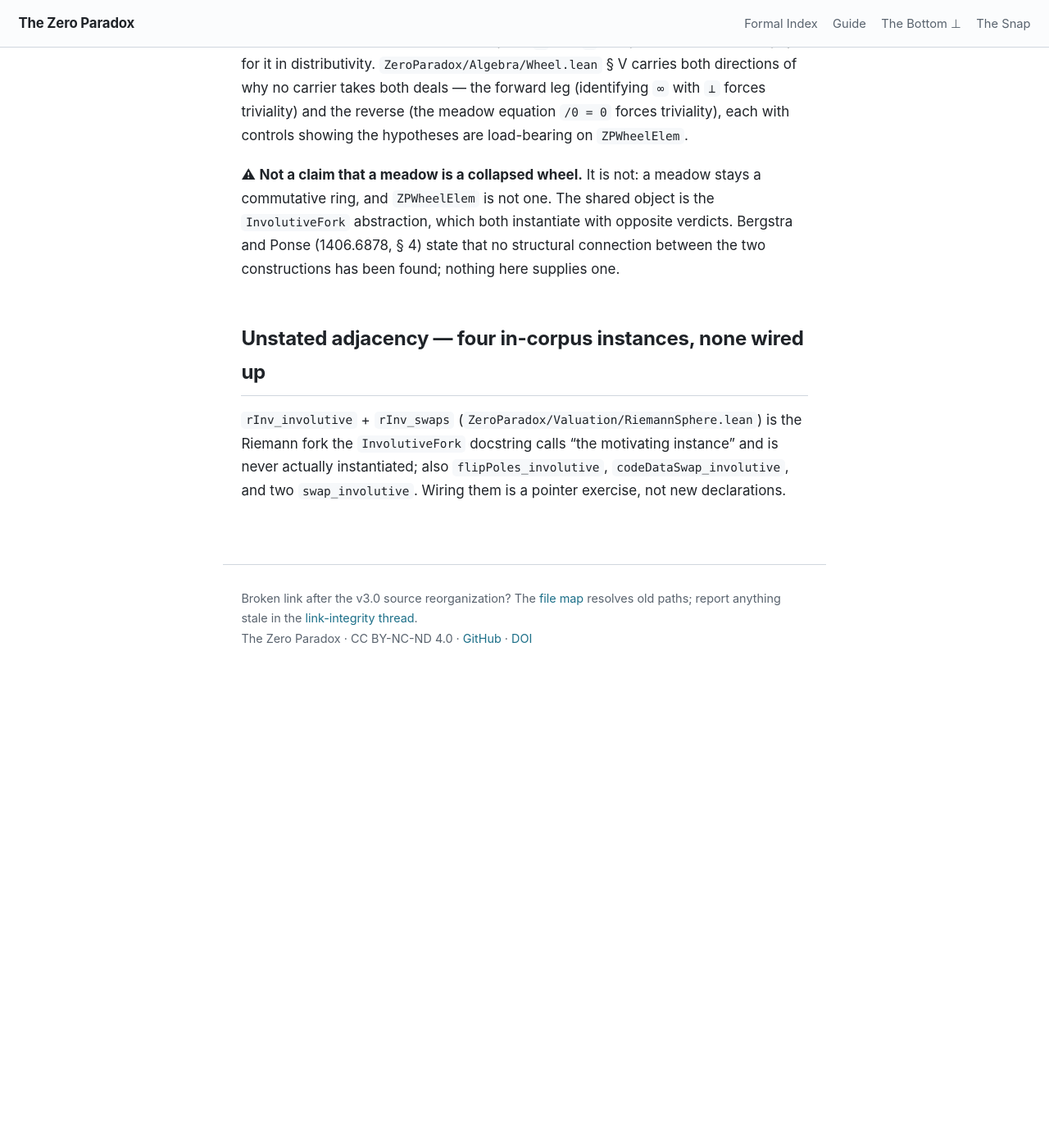
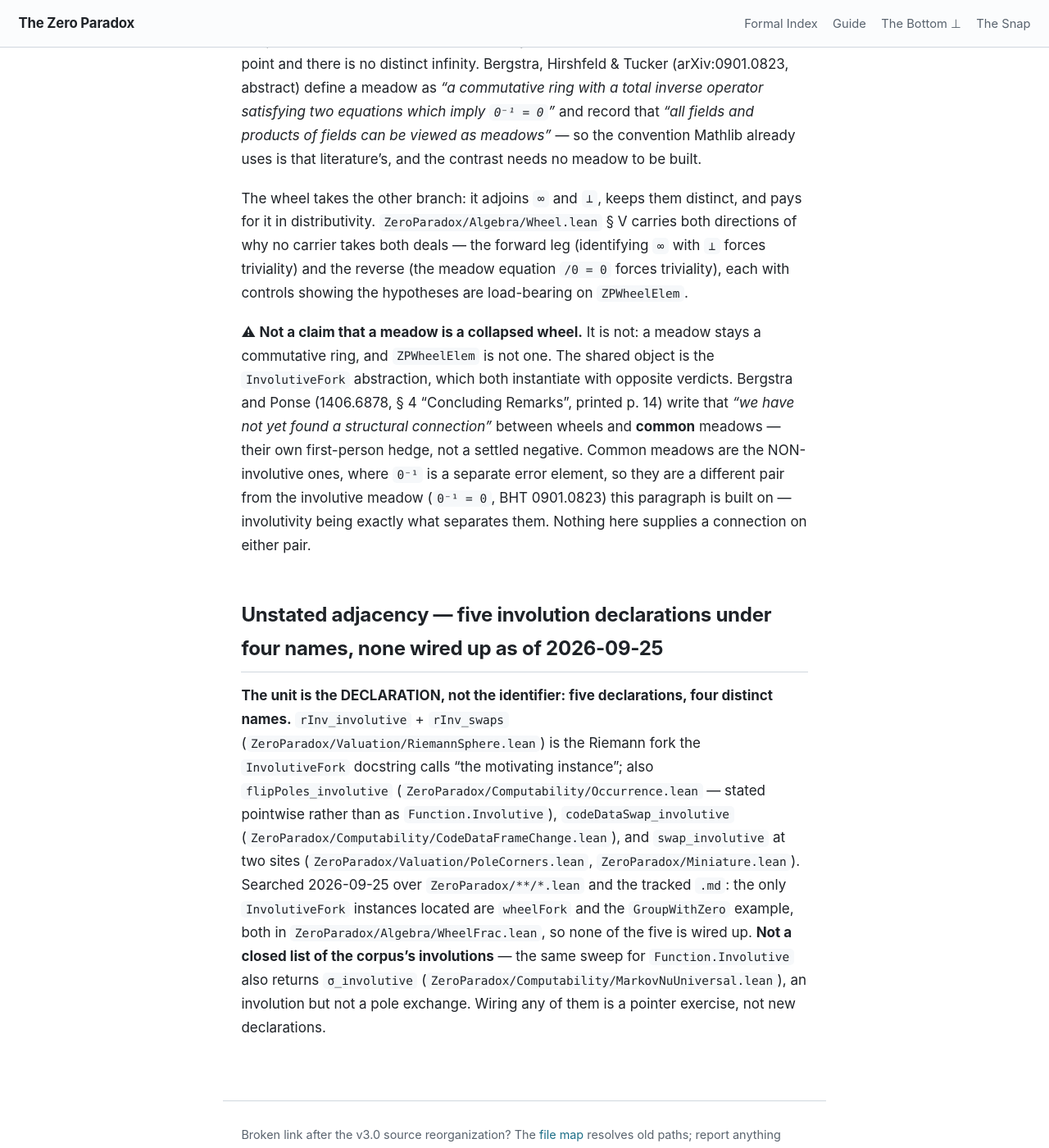
Before and after one commit to timbrigham/ZeroParadox, a Jekyll site: the page built from ZeroParadox/Algebra/WheelFrac.md, in a window 1280 px wide and 1400 px high, scrolled down 3918 px. Shown: the whole window at 82% size. Built offline with Jekyll 4.4.1, drawn with Linux system fonts in a browser that asks for light colours; our own code applies the rules of GitHub Pages for plain Markdown files; before the commit the page ends 4757 px from its top, so only the background shows below that; some of the changed text lies outside the part shown.

Commit message:
Restore the relation Carlström predicates "improper" of, and date the adjacency sweep
The p. 5 quotation named the submonoid S as the improper thing. The source
names the wheel congruence ≡_S on A × A — the very distinction the paragraph
exists to draw against ∼_S on A × S. Re-derived from the PDF: the ≡ glyph
survives extraction as (cid:17) and ⊙ as (cid:12), and all four occurrences of
"improper" in the paper predicate it of a relation or an ideal, never of a
submonoid.

Also: cite Carlström 2001:11 with the printed page instead of the gitignored
private PDF path; record that the construction's lineage runs through Setzer,
with the credit chain pointed at Wheel.lean § "Lineage" rather than copied;
restate Bergstra and Ponse's remark in their own first-person hedge and name
the object it is about (common meadows, non-involutive) as distinct from the
involutive meadow this paragraph uses; and give the adjacency count its unit
(five declarations, four names), a date and a searched scope, with the
completeness claim withdrawn.

Co-Authored-By: Claude Opus 5 (1M context) <noreply@anthropic.com>
Claude-Session: https://claude.ai/code/session_01AGpP8SFJJ3HadqzDKHPYt7

```diff
--- a/ZeroParadox/Algebra/WheelFrac.md
+++ b/ZeroParadox/Algebra/WheelFrac.md
@@ -48,7 +48,7 @@ CATEGORY, dualizing μ↔ν, while inversion acts on the ELEMENT set, swapping 0
 
 ## Prior art — Carlström § 4 proves MORE
 
-The specific result is **Prop. 4.4** (`.claude-local/papers/carlstrom_wheels_2001_11.pdf`, p. 27):
+The specific result is **Prop. 4.4** (Carlström 2001:11, PDF p. 27, printed p. 25):
 *"If any two of the elements 0, 1, /0 and 0/0 are equal in a wheel H, then H is trivial."*
 
 **State the relation precisely.** The two share an **antecedent** and have **different consequents**. At
@@ -62,10 +62,17 @@ His remark that *"Clearly, 0 can't be inverted unless 0 ∈ S, but if that is th
 improper relation, so that `A × S/ ∼_S` is trivial"* (PDF p. 6, printed p. 4) motivates
 `wheelFrac_fork_open`'s `0 ∉ S` hypothesis. Two points on that quotation. It is stated there of the
 *ordinary* ring of fractions `A × S/∼_S` — the object named inside the quote — with the corresponding
-**wheel** statement a separate sentence on printed p. 5: *"unless 0 ∈ S, but then S is improper and
-`⊙_S A` is trivial"*. And the wheel of fractions is Carlström's **`⊙_S A`**: a PREFIX operator with the
-submonoid SUBSCRIPTED, as in his `⊙_∅(ℤ/2ℤ)` and `⊙_{S₀}A`, which is the form this corpus uses.
-The substance — `0 ∈ S` trivializes, so exclude it — is his.
+**wheel** statement a separate sentence (PDF p. 7, printed p. 5): *"unless 0 ∈ S, but then ≡_S is
+improper and `⊙_S A` is trivial"* — where what is improper is again a RELATION, the wheel congruence
+`≡_S` on `A × A`, not the submonoid `S`. And the wheel of fractions is Carlström's **`⊙_S A`**: a PREFIX
+operator with the submonoid SUBSCRIPTED, as in his `⊙_∅(ℤ/2ℤ)` and `⊙_{S₀}A`, which is the form this
+corpus uses. The substance — `0 ∈ S` trivializes, so exclude it — is his.
+
+⚠ **The construction's lineage runs through Setzer.** Carlström credits him for the name and the
+construction at printed p. 3 and presents his own paper as a generalisation from integral domains to any
+commutative semiring — so "Carlström's" here means that general form, which is the one this file
+formalizes. The quotations and the full credit chain are in `ZeroParadox/Algebra/Wheel.lean`
+§ "Lineage" (the `Wheel` class docstring).
 
 ## Standard names for what is written by hand
 
@@ -121,12 +128,24 @@ deals — the forward leg (identifying `∞` with `⊥` forces triviality) and t
 
 ⚠ **Not a claim that a meadow is a collapsed wheel.** It is not: a meadow stays a commutative ring, and
 `ZPWheelElem` is not one. The shared object is the `InvolutiveFork` abstraction, which both instantiate
-with opposite verdicts. Bergstra and Ponse (1406.6878, § 4) state that no structural connection between
-the two constructions has been found; nothing here supplies one.
+with opposite verdicts. Bergstra and Ponse (1406.6878, § 4 "Concluding Remarks", printed p. 14) write
+that *"we have not yet found a structural connection"* between wheels and **common** meadows — their
+own first-person hedge, not a settled negative. Common meadows are the NON-involutive ones, where `0⁻¹`
+is a separate error element, so they are a different pair from the involutive meadow (`0⁻¹ = 0`,
+BHT 0901.0823) this paragraph is built on — involutivity being exactly what separates them. Nothing
+here supplies a connection on either pair.
 
-## Unstated adjacency — four in-corpus instances, none wired up
+## Unstated adjacency — five involution declarations under four names, none wired up as of 2026-09-25
 
+**The unit is the DECLARATION, not the identifier: five declarations, four distinct names.**
 `rInv_involutive` + `rInv_swaps` (`ZeroParadox/Valuation/RiemannSphere.lean`) is the Riemann fork the
-`InvolutiveFork` docstring calls "the motivating instance" and is never actually instantiated; also
-`flipPoles_involutive`, `codeDataSwap_involutive`, and two `swap_involutive`. Wiring them is a pointer
-exercise, not new declarations.
+`InvolutiveFork` docstring calls "the motivating instance"; also `flipPoles_involutive`
+(`ZeroParadox/Computability/Occurrence.lean` — stated pointwise rather than as `Function.Involutive`),
+`codeDataSwap_involutive` (`ZeroParadox/Computability/CodeDataFrameChange.lean`), and `swap_involutive`
+at two sites (`ZeroParadox/Valuation/PoleCorners.lean`, `ZeroParadox/Miniature.lean`). Searched
+2026-09-25 over `ZeroParadox/**/*.lean` and the tracked `.md`: the only `InvolutiveFork` instances
+located are `wheelFork` and the `GroupWithZero` example, both in `ZeroParadox/Algebra/WheelFrac.lean`,
+so none of the five is wired up. **Not a closed list of the corpus's involutions** — the same sweep for
+`Function.Involutive` also returns `σ_involutive`
+(`ZeroParadox/Computability/MarkovNuUniversal.lean`), an involution but not a pole exchange. Wiring any
+of them is a pointer exercise, not new declarations.
```
